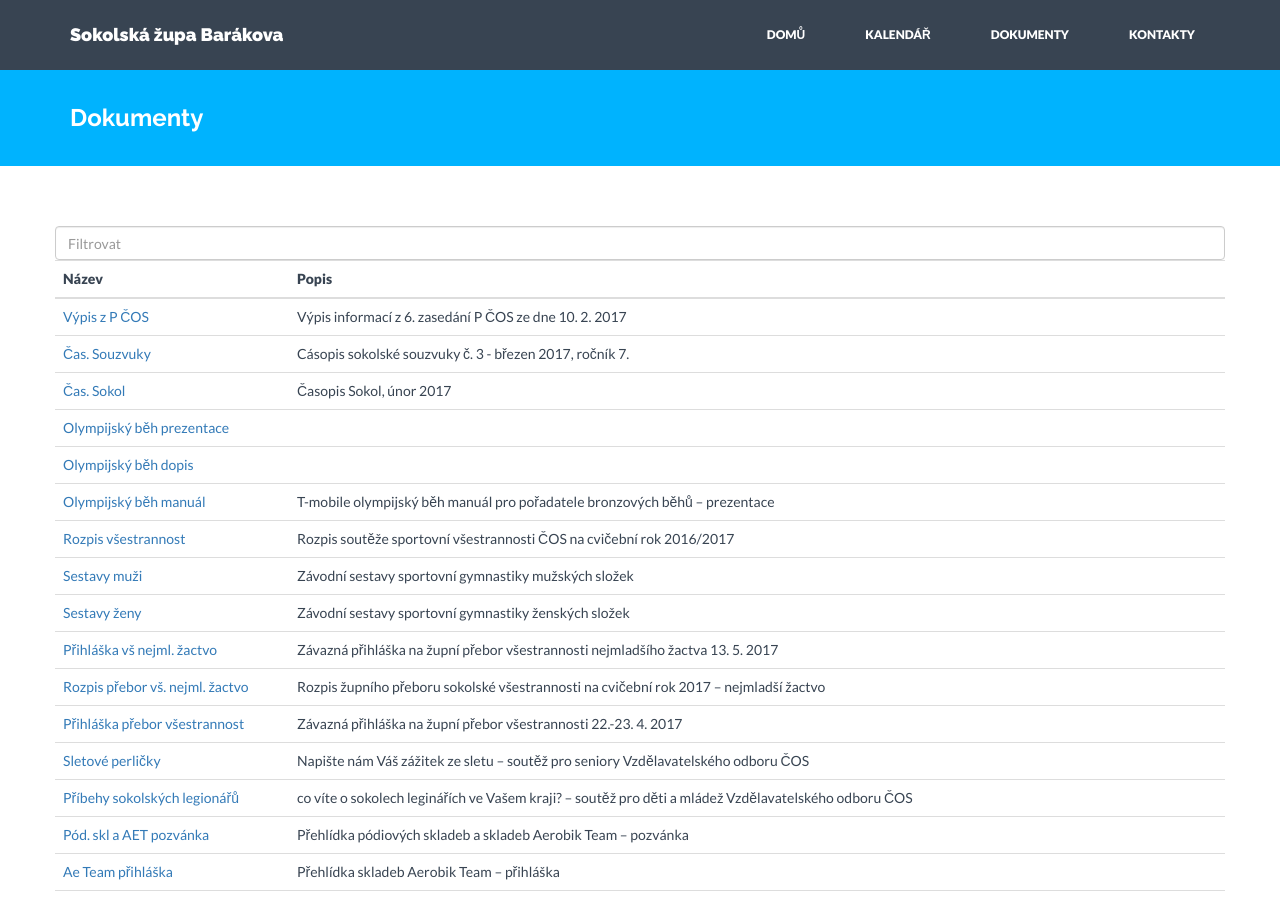
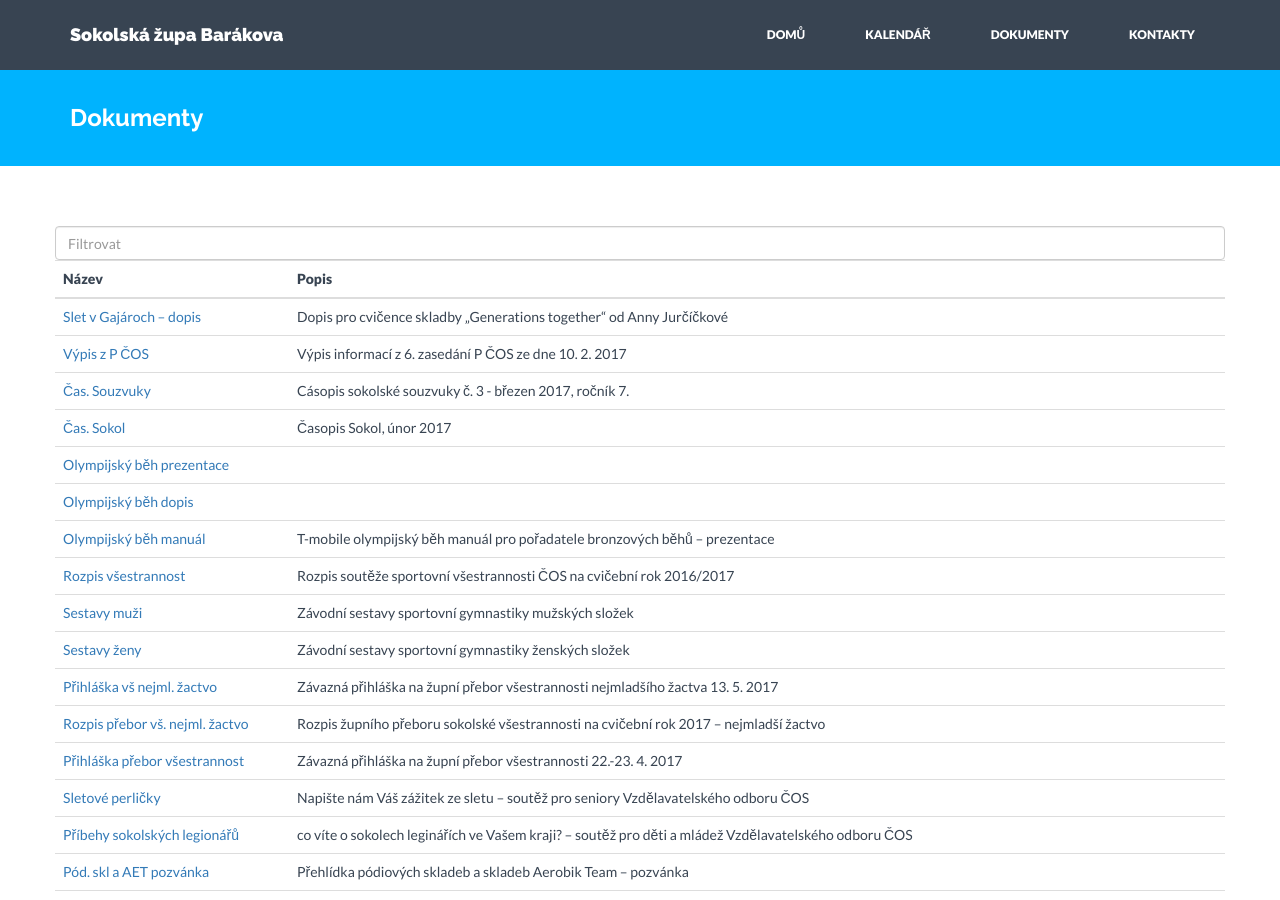
Before and after one commit to milanhybner/zbarakova.cz, a Jekyll site: the page built from dokumenty.md, in a window 1280 px wide and 900 px high. Built offline with Jekyll 4.4.1, drawn with Linux system fonts in a browser that asks for light colours; nearby versions of some CDN libraries.

Commit message:
Do dokumentů přidán dopis pro cvičence Generations Together

```diff
--- a/_data/dokumenty.yaml
+++ b/_data/dokumenty.yaml
@@ -1,3 +1,7 @@
+- nazev: Slet v Gajároch – dopis
+  url: https://drive.google.com/open?id=0B0w6gDorCVUkN2dFUklwVGk1aXVOWkVnX1dSUnU0TWhRdWow
+  popis: Dopis pro cvičence skladby „Generations together“ od Anny Jurčíčkové
+
 - nazev: Výpis z P ČOS
   url: https://drive.google.com/open?id=0B0w6gDorCVUkRENKZ3htVWdVbVBHbHpCVUtHWlR5ZXB3M1ZJ
   popis: Výpis informací z 6. zasedání P ČOS ze dne 10. 2. 2017
```
